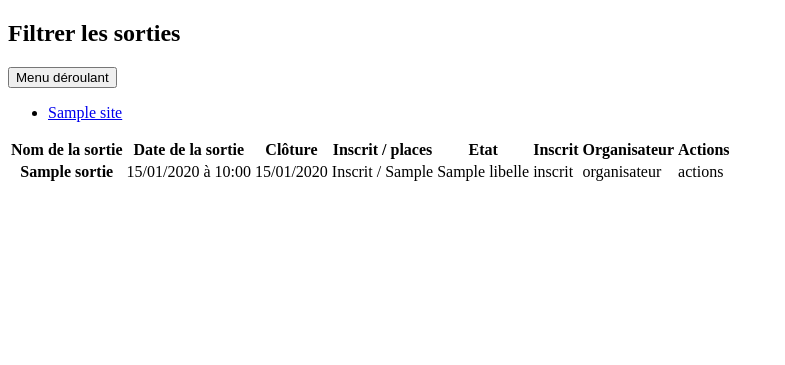
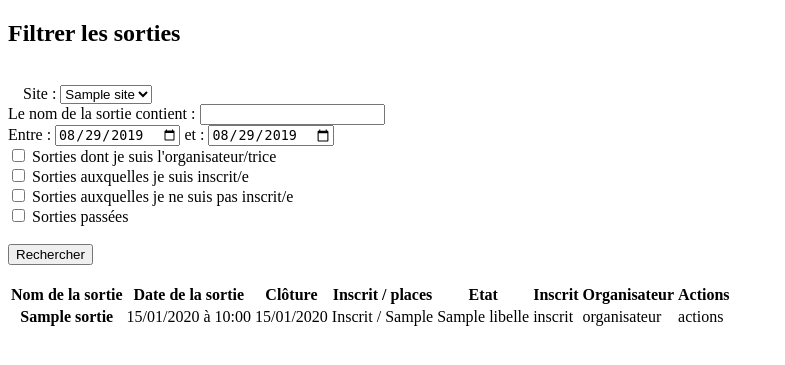
Before and after one commit to LevelFiveENI/sortir_com, a Symfony app: template templates/sortie/afficherSortie.html.twig in a window 1280 px wide. Shown: the top 365 px of the page, without its empty margins (0-785 px from the left). Run offline with Twig, Linux system fonts and the light colour scheme; the template is opened without the code that fills it: most values are stand-ins (such as "Sample title", 1, 10 or a date in 2020); some libraries are stand-ins or nearby versions.

Commit message:
save du 30 aout

```diff
--- a/assets/js/app.js
+++ b/assets/js/app.js
@@ -11,7 +11,7 @@ require('../css/app.css');
 // Need jQuery? Install it with "yarn add jquery", then uncomment to require it.
 // const $ = require('jquery');
 
-console.log('Hello Webpack Encore! Edit me in assets/js/app.js');
+// console.log('Hello Webpack Encore! Edit me in assets/js/app.js');
 
 
 
--- a/composer.json
+++ b/composer.json
@@ -14,7 +14,8 @@
         "symfony/property-access": "3.4.*",
         "symfony/swiftmailer-bundle": "^3.2",
         "symfony/webpack-encore-bundle": "^1.6",
-        "symfony/yaml": "3.4.*"
+        "symfony/yaml": "3.4.*",
+        "twig/extensions": "^1.5"
     },
     "require-dev": {
         "sensio/framework-extra-bundle": "^5.4",
--- a/src/Controller/afficherSortieController.php
+++ b/src/Controller/afficherSortieController.php
@@ -8,6 +8,7 @@ namespace App\Controller;
 
 use Doctrine\ORM\EntityManagerInterface;
 use Symfony\Bundle\FrameworkBundle\Controller\Controller;
+use Symfony\Component\HttpFoundation\Request;
 use Symfony\Component\Routing\Annotation\Route;
 
 /**
@@ -23,7 +24,7 @@ class afficherSortieController extends Controller
      * @return \Symfony\Component\HttpFoundation\Response
      * @Route("/afficSortie", name="affich_affich", methods={"GET", "POST"})
      */
-    public function afficherSortie(EntityManagerInterface $em){
+    public function afficherSortie(EntityManagerInterface $em, Request $request){
 
         // recuperation des sorties
         $sorti = $em->getRepository('App:Sortie')->findAll();
@@ -35,7 +36,6 @@ class afficherSortieController extends Controller
 
 
 
-
         return $this->render('sortie/afficherSortie.html.twig', ['allSortie' => $sorti, 'allSite' => $site]);
     }
 
--- a/templates/sortie/afficherSortie.html.twig
+++ b/templates/sortie/afficherSortie.html.twig
@@ -1,45 +1,103 @@
 {%  extends ('base.html.twig') %}
+
+
 
 
 
     {% block body %}
 
     <h2>Filtrer les sorties</h2>
+<br>
+<form method="post" class = "row">
+
+
+    <!-- recherche plus classique  -->
+    <div class="col-5 offset-1">
+
+        <!-- menu deroulant -->
+        <div class="form-group row" style="padding-left: 15px;" >
+            <label for="exampleFormControlSelect1 col-5 " > Site : </label>
+            <select class="form-control col-5 offset-5" id="exampleFormControlSelect1" >
+                {% for s in allSite  %}
+                <option>{{ s.nom }}</option>
+                {% endfor %}
+            </select>
+        </div>
+
+        <!-- recherche -->
+        <div class="form-group row ">
+            <label for="formGroupExampleInput" class="col-5"  >Le nom de la sortie contient :</label>
+            <input type="text" class="form-control col-5 offset-1" id="formGroupExampleInput"  >
+        </div>
+
+
+        <!-- recherche date-->
+        <!--creation de la variable date du jour -->
+        {% set date = "now" | date("Y-m-j")%}
+
+        <div class="form-group row ">
+        <label for="dateMini" class="col-2"  >Entre : </label>
+        <input type="date"   min="{{ date | date("Y-m-j") }}"  value="{{ date | date("Y-m-j") }}" name="dateMini" id="dateMini" class="col-3">
+
+        <label for="dateMaxi" class="col-2 offset-1"  > et :</label>
+        <input type="date"  min=""  value="{{ date | date("Y-m-j") }}"  name="dateMaxi" id="dateMaxi"  class="col-3">
+        </div>
+
+    </div>
 
 
 
 
 
+    <!-- les checkbox -->
+    <div class="col-5 offset-1">
+        <div class="form-check">
+            <input class="form-check-input" type="checkbox" value="" id="defaultCheck1">
+            <label class="form-check-label" for="defaultCheck1">
+                Sorties dont je suis l'organisateur/trice
+            </label>
+        </div>
+    <div class="form-check">
+        <input class="form-check-input" type="checkbox" value="" id="defaultCheck1">
+        <label class="form-check-label" for="defaultCheck1">
+            Sorties auxquelles je suis inscrit/e
+        </label>
+    </div>
+    <div class="form-check">
+        <input class="form-check-input" type="checkbox" value="" id="defaultCheck1">
+        <label class="form-check-label" for="defaultCheck1">
+            Sorties auxquelles je ne suis pas inscrit/e
+        </label>
+    </div>
+    <div class="form-check">
+        <input class="form-check-input" type="checkbox" value="" id="defaultCheck1">
+        <label class="form-check-label" for="defaultCheck1">
+            Sorties passées
+        </label>
+    </div>
 
-        <div class="dropdown">
-            <button class="btn btn-default dropdown-toggle btn-dark" type="button" id="dropdownMenu1" data-toggle="dropdown" aria-haspopup="true" aria-expanded="true">
-                Menu déroulant
-                <span class="caret"></span>
-            </button>
-            <ul class="dropdown-menu" aria-labelledby="dropdownMenu1">
+<br>
 
 
-                {% for s in allSite %}
-                    <li><a href="#" > {{ s.nom }}</a></li>
+        <!-- et le boutton de recherche -->
+        <div class="button-">
+            <button type="submit" class="btn btn-primary" id="seek">Rechercher</button>
+        </div>
 
-                {% endfor %}
+    </div>
 
 
-            </ul>
-        </div>
+</form>
 
-
-
-
-
-
-
+<br>
 
     {% endblock %}
 
 
+
 {% block tableauSortie %}
 
+    <!-- Affichage des informations sur les sorties -->
 
     <table class="table table-striped table-bordered offset-1 col-10">
         <thead>
@@ -71,11 +129,15 @@
         </tbody>
     </table>
 
+{% endblock %}
 
 
 
 
+{% block javascripts %}
 
+    <!-- lien avec le fichier js -->
 
+    {{ encore_entry_script_tags('affiche') }}
 
 {% endblock %}
--- a/webpack.config.js
+++ b/webpack.config.js
@@ -24,6 +24,7 @@ Encore
      * and one CSS file (e.g. app.css) if your JavaScript imports CSS.
      */
     .addEntry('app', './assets/js/app.js')
+    .addEntry('affiche', './assets/js/afficherSortie.js')
     //.addEntry('page1', './assets/js/page1.js')
     //.addEntry('page2', './assets/js/page2.js')
 
```
Also changed, not shown: assets/js/afficherSortie.js (added, +29 -0 lines), templates/base.html.twig (+7 -0 lines), config/routes.yaml (line endings or trailing spaces), 3 other files.
